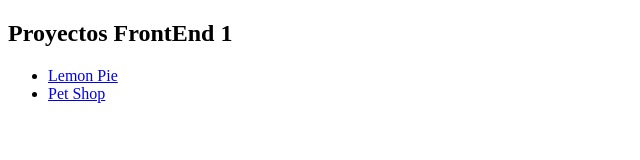
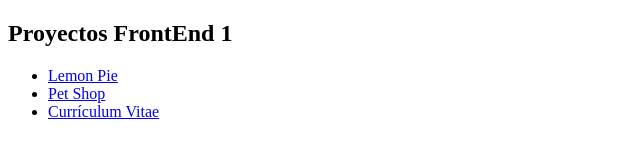
Before and after one commit to Lobato87/FrontEnd-1, a plain HTML site: page index.html in a window 1280 px wide. Shown: the whole page, without its empty margins (0-640 px from the left). Drawn offline with Linux system fonts and the light colour scheme.

Commit message:
índice actualizado

```diff
--- a/index.html
+++ b/index.html
@@ -17,6 +17,7 @@
             <ul>
                 <li><a href= "./Lemon Pie/Lemon Pie.html">Lemon Pie</a></li>
                 <li><a href="./Pet Shop/index.html">Pet Shop</a></li>
+                <li><a href= "CV/index.html">Currículum Vitae</a></li>
             </ul>
         </section>
 </body>
```
